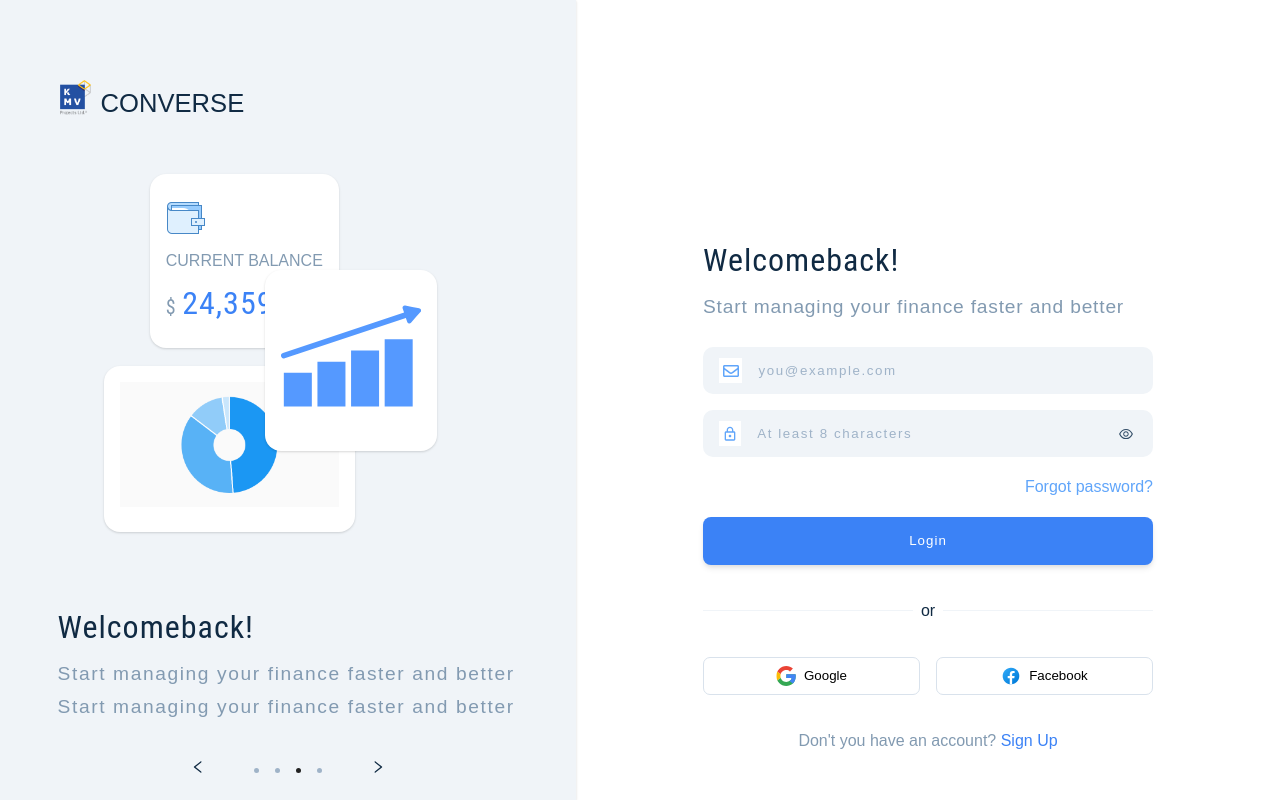
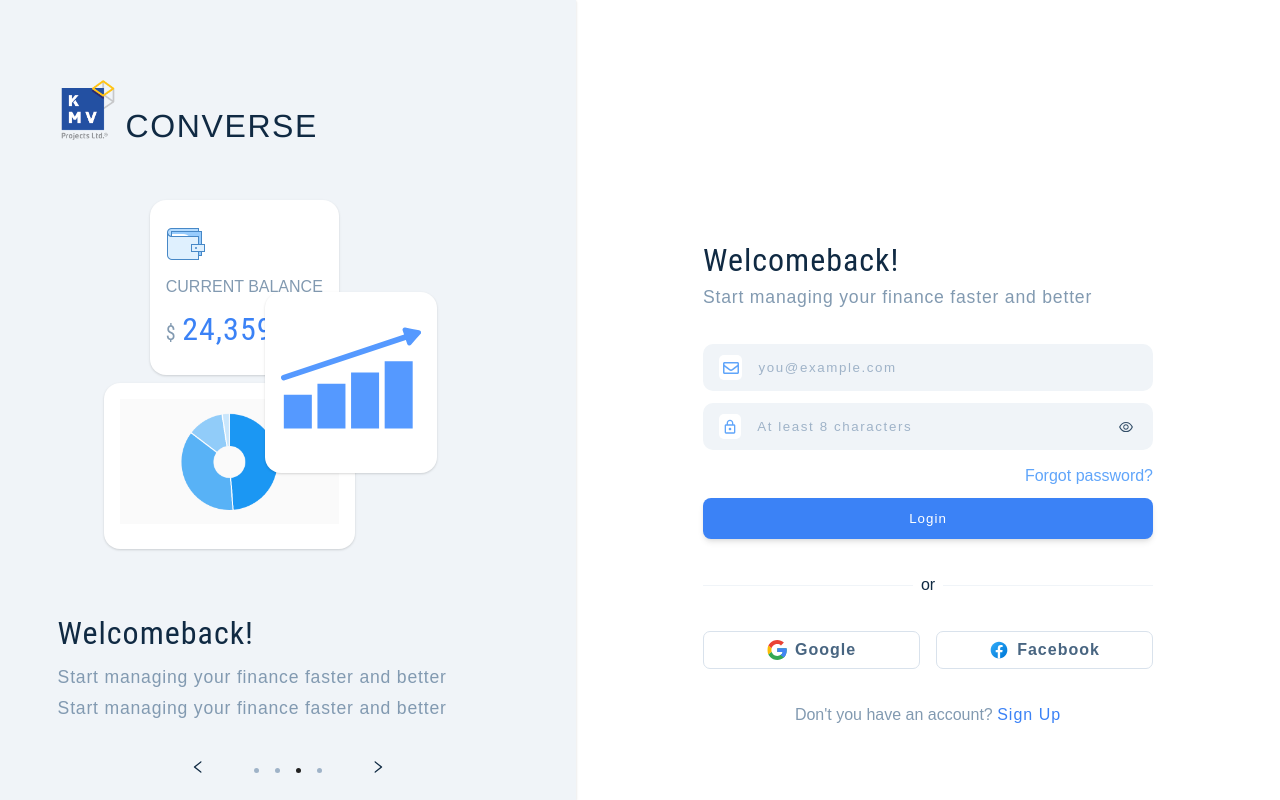
Before and after one commit to SaieeashReddy23/Converse-ui, a React (Create React App) app: page /login in a window 1280 px wide. Built offline with nearby package versions, Linux system fonts and the light colour scheme.

Commit message:
react-toastify added

```diff
--- a/src/App.js
+++ b/src/App.js
@@ -1,6 +1,9 @@
 import { BrowserRouter, Routes, Route } from 'react-router-dom'
 
 import { DashboardPage, LoginPage, ErrorPage } from './pages'
+
+import { ToastContainer } from 'react-toastify'
+import 'react-toastify/dist/ReactToastify.css'
 
 function App() {
   return (
@@ -10,6 +13,7 @@ function App() {
         <Route index path="/login" element={<LoginPage />} />
         <Route path="*" element={<ErrorPage />} />
       </Routes>
+      <ToastContainer autoClose={3000} />
     </BrowserRouter>
   )
 }
--- a/src/components/login/LoginForm.js
+++ b/src/components/login/LoginForm.js
@@ -1,13 +1,53 @@
 import { FaRegEnvelope } from 'react-icons/fa'
 import { MdOutlineLock } from 'react-icons/md'
-import { AiOutlineEye } from 'react-icons/ai'
+import { AiOutlineEye, AiOutlineEyeInvisible } from 'react-icons/ai'
 
 import styled from 'styled-components'
 
 import googleLogo from '../../assets/images/google-icon.svg'
 import facebookLogo from '../../assets/images/facebook.svg'
 
+import { useState } from 'react'
+import { toast } from 'react-toastify'
+
 const LoginForm = () => {
+  const [email, setEmail] = useState('')
+  const [password, setPassword] = useState('')
+
+  const [isPasswordVisibile, setIsPasswordVisibile] = useState(false)
+
+  const handleFocus = (e) => {
+    const parentContainer = e.target.parentElement
+    parentContainer.classList.add('active-input-container')
+  }
+
+  const handleOutOfFocus = (e) => {
+    const parentContainer = e.target.parentElement
+    parentContainer.classList.remove('active-input-container')
+  }
+
+  const handleSubmit = (e) => {
+    e.preventDefault()
+
+    if (!email && !password) {
+      toast.error('Pls add Email and Password')
+      return
+    }
+
+    if (!email) {
+      toast.error('Pls add Email')
+      return
+    }
+
+    if (!password) {
+      toast.error('Pls add Password')
+      return
+    }
+    setEmail('')
+    setPassword('')
+    toast.success('Email and Password are submitted')
+  }
+
   return (
     <Wrapper>
       <h4 className="header">Welcomeback!</h4>
@@ -16,46 +56,77 @@ const LoginForm = () => {
       </p>
 
       <form className="login-form">
-        <div className="input-container">
+        <div
+          className="input-container"
+          onFocus={handleFocus}
+          onBlur={handleOutOfFocus}
+        >
           <span>
             <FaRegEnvelope />
           </span>
-          <input type="email" className="input" placeholder="you@example.com" />
+          <input
+            type="email"
+            value={email}
+            className="input"
+            placeholder="you@example.com"
+            onChange={(e) => setEmail(e.target.value)}
+          />
         </div>
 
-        <div className="input-container">
+        <div
+          className="input-container"
+          onFocus={handleFocus}
+          onBlur={handleOutOfFocus}
+        >
           <span>
             <MdOutlineLock />
           </span>
           <input
-            type="password"
+            type={isPasswordVisibile ? 'text' : 'password'}
+            value={password}
             className="input"
+            onChange={(e) => setPassword(e.target.value)}
             placeholder="At least 8 characters"
           />
-          <span className="password">
-            <AiOutlineEye />
-          </span>
+
+          {isPasswordVisibile ? (
+            <span
+              className="password"
+              onClick={() => setIsPasswordVisibile(!isPasswordVisibile)}
+            >
+              <AiOutlineEyeInvisible />
+            </span>
+          ) : (
+            <span
+              className="password"
+              onClick={() => setIsPasswordVisibile(!isPasswordVisibile)}
+            >
+              <AiOutlineEye />
+            </span>
+          )}
         </div>
 
         <p className="forgot-password">Forgot password?</p>
 
-        <button className=" btn login-btn">Login</button>
+        <button type="submit" onClick={handleSubmit} className=" btn login-btn">
+          Login
+        </button>
       </form>
 
       <div className="seperator">or</div>
 
       <div className="btns-container">
-        <button className="google-btn">
+        <a href="#" className="google-btn">
           <img src={googleLogo} alt="google" /> Google
-        </button>
-        <button className="facebook-btn">
+        </a>
+        <a href="#" className="facebook-btn">
           <img src={facebookLogo} alt="facebook" />
           Facebook
-        </button>
+        </a>
       </div>
 
       <p className="sign-up">
-        Don't you have an account? <span>Sign Up</span>
+        Don't you have an account? <a href="#">Sign Up</a>
       </p>
     </Wrapper>
   )
@@ -69,13 +140,17 @@ const Wrapper = styled.div`
 
   .header {
     font-size: 2rem;
-    margin-bottom: 0.5rem;
+    margin-bottom: 0rem;
   }
 
   .sub-header {
     color: var(--grey-400);
-    font-size: 1.2rem;
+    font-size: 1.1rem;
     letter-spacing: 0.05rem;
+  }
+
+  .login-form {
+    margin-top: 2rem;
   }
 
   .input-container {
@@ -83,8 +158,13 @@ const Wrapper = styled.div`
     align-items: center;
     background-color: var(--grey-50);
     border-radius: 10px;
-    margin-bottom: 1rem;
+    margin-bottom: 0.75rem;
     padding: 0.5rem 1rem;
+    /* border: 1px solid var(--primary-400); */
+  }
+
+  .active-input-container {
+    border: 1px solid var(--primary-500);
   }
 
   .input-container span {
@@ -94,6 +174,7 @@ const Wrapper = styled.div`
     display: grid;
     place-items: center;
     color: var(--primary-400);
+    border-radius: 5px;
   }
 
   .input-container input {
@@ -101,7 +182,8 @@ const Wrapper = styled.div`
     width: 100%;
     background: transparent;
     border: transparent;
-    color: var(--grey-500);
+    color: var(--grey-700);
+    letter-spacing: var(--letterSpacing);
   }
 
   input::placeholder {
@@ -112,7 +194,13 @@ const Wrapper = styled.div`
   .forgot-password {
     color: var(--primary-400);
     text-align: right;
-    margin-bottom: 1rem;
+    margin: 0.5rem 0;
+    cursor: pointer;
+    transition: var(--transition);
+  }
+
+  .forgot-password:hover {
+    color: var(--primary-500);
   }
 
   .input-container .password {
@@ -123,7 +211,7 @@ const Wrapper = styled.div`
   .login-btn {
     width: 100%;
     border-radius: 8px;
-    padding: 1rem 0.5rem;
+    padding: 0.8rem 0.5rem;
   }
 
   .seperator {
@@ -169,6 +257,16 @@ const Wrapper = styled.div`
     gap: 0.5rem;
     border-radius: 7px;
     cursor: pointer;
+    font-weight: 550;
+    letter-spacing: var(--letterSpacing);
+    color: var(--grey-600);
+    transition: var(--transition);
+  }
+
+  .google-btn:hover,
+  .facebook-btn:hover {
+    background-color: var(--grey-50);
+    transform: scale(1.05);
   }
 
   .btns-container img {
@@ -182,7 +280,7 @@ const Wrapper = styled.div`
     cursor: pointer;
   }
 
-  .sign-up span {
+  .sign-up a {
     color: var(--primary-500);
   }
 `
--- a/src/components/login/LoginSidebar.js
+++ b/src/components/login/LoginSidebar.js
@@ -11,7 +11,7 @@ const LoginSidebar = () => {
   return (
     <Wrapper>
       <div className="sidebar-content">
-        <div className="header">
+        <div className="header sidebar-logo-header">
           <img src={companyLogo} alt="logo" className="company-logo" />
           CONVERSE
         </div>
@@ -75,11 +75,11 @@ const Wrapper = styled.div`
   }
 
   .header {
-    font-size: 1.6rem;
+    font-size: 2rem;
   }
 
   .company-logo {
-    width: 35px;
+    width: 60px;
     margin-right: 0.5rem;
     margin-bottom: -0.2rem;
   }
@@ -157,8 +157,8 @@ const Wrapper = styled.div`
   .footer p {
     margin-bottom: 0;
     color: var(--grey-400);
-    font-size: 1.2rem;
-    letter-spacing: 0.1rem;
+    font-size: 1.1rem;
+    letter-spacing: 0.05rem;
   }
 
   .footer-nav {
--- a/src/index.css
+++ b/src/index.css
@@ -1,3 +1,5 @@
+@import url('https://fonts.googleapis.com/css2?family=Fira+Code:wght@300;400;500&display=swap');
+
 *,
 ::after,
 ::before {
@@ -340,3 +342,10 @@ input:focus {
   place-items: center;
   color: var(--grey-600);
 }
+
+.sidebar-logo-header {
+  /* font-family: 'Courier New', Courier, monospace; */
+  font-family: 'Franklin Gothic Medium', 'Arial Narrow', Arial, sans-serif;
+
+  letter-spacing: 0.1rem;
+}
```
